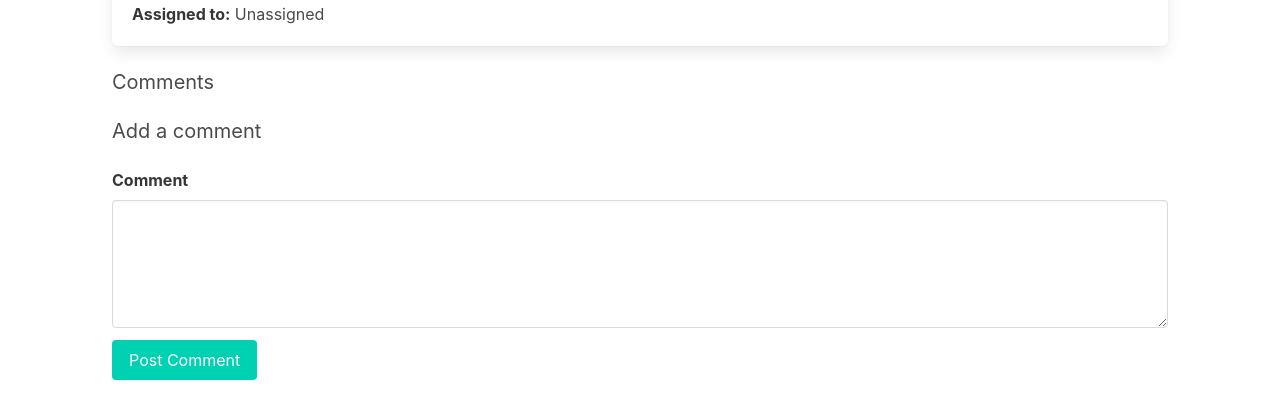
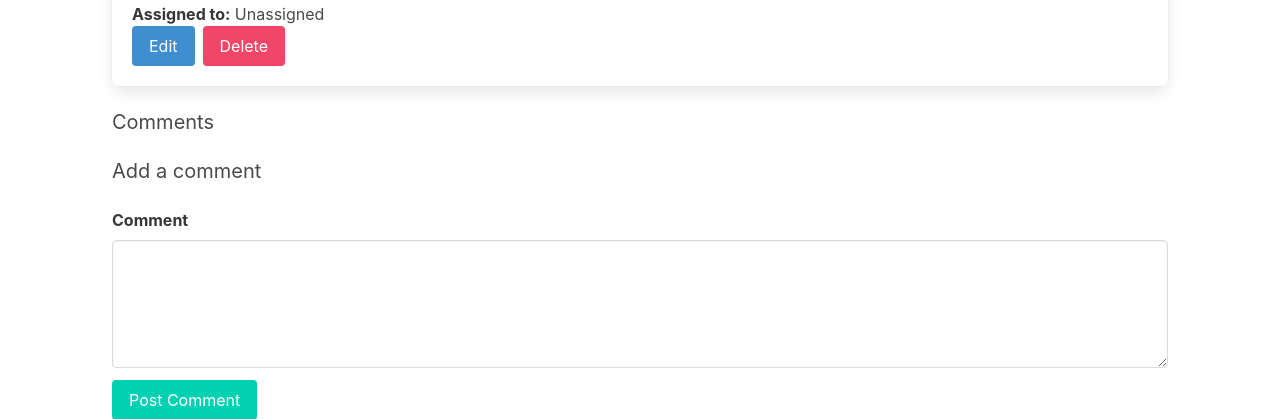
Before and after one commit to Awesomefusion/TicketSystemApplication, a Flask app: template app/templates/tickets/view.html in a window 1280 px wide. Shown: the part 230-649 px from the top of the page. Run offline with Flask 3, Linux system fonts and the light colour scheme; the template is opened without the code that fills it: values that come from a table or form of the project are taken from there, others are empty; parts of the project's set-up code (start-up, migrations or seed data) failed here and were passed over.

Commit message:
Allow admins and ticket owners to delete tickets and comments

```diff
--- a/app/models.py
+++ b/app/models.py
@@ -23,7 +23,7 @@ class User(UserMixin, db.Model):
         'Ticket',
         back_populates='creator',
         foreign_keys='Ticket.created_by',
-        lazy=True
+        lazy=True, cascade="all, delete-orphan", passive_deletes=True
     )
     # Tickets assigned to this user
     tickets_assigned = db.relationship(
@@ -37,7 +37,7 @@ class User(UserMixin, db.Model):
     comments = db.relationship(
         'Comment',
         back_populates='author',
-        lazy=True
+        lazy=True, cascade="all, delete-orphan", passive_deletes=True
     )
 
 
--- a/app/templates/tickets/view.html
+++ b/app/templates/tickets/view.html
@@ -1,4 +1,3 @@
-{# templates/tickets/view.html #}
 {% extends 'base.html' %}
 
 {% block content %}
@@ -10,11 +9,20 @@
       <p><strong>Status:</strong> {{ ticket.status }}</p>
       <p><strong>Assigned to:</strong> {{ ticket.assignee.username if ticket.assignee else 'Unassigned' }}</p>
 
-      {% if current_user.role == 'admin' or current_user.department.name == 'IT Support' %}
+      {% if current_user.role == 'admin'
+            or current_user.department.name == 'IT Support'
+            or ticket.created_by == current_user.id %}
       <div class="buttons">
-        <a href="{{ url_for('tickets.edit_ticket', ticket_id=ticket.id) }}" class="button is-info">Edit</a>
-        <form action="{{ url_for('tickets.delete_ticket', ticket_id=ticket.id) }}" method="post" style="display:inline;">
-          <button type="submit" class="button is-danger">Delete</button>
+        <a href="{{ url_for('tickets.edit_ticket', ticket_id=ticket.id) }}" class="button is-info">
+          Edit
+        </a>
+        <form action="{{ url_for('tickets.delete_ticket', ticket_id=ticket.id) }}"
+              method="post"
+              style="display:inline;">
+          <button type="submit" class="button is-danger"
+                  onclick="return confirm('Really delete this ticket?');">
+            Delete
+          </button>
         </form>
       </div>
       {% endif %}
@@ -24,11 +32,22 @@
     <ul>
       {% for comment in ticket.comments %}
       <li class="box">
-        <p><strong>{{ comment.author.username }}</strong> <em>at {{ comment.timestamp.strftime('%Y-%m-%d %H:%M') }}</em>:</p>
+        <p>
+          <strong>{{ comment.author.username }}</strong>
+          <em>at {{ comment.timestamp.strftime('%Y-%m-%d %H:%M') }}</em>:
+        </p>
         <p>{{ comment.comment }}</p>
-        {% if current_user.role == 'admin' or current_user.department.name == 'IT Support' %}
-        <form action="{{ url_for('tickets.delete_comment', comment_id=comment.id) }}" method="post" style="display:inline;">
-          <button type="submit" class="button is-small is-danger">Delete</button>
+
+        {% if current_user.role == 'admin'
+              or current_user.department.name == 'IT Support'
+              or ticket.created_by == current_user.id %}
+        <form action="{{ url_for('tickets.delete_comment', comment_id=comment.id) }}"
+              method="post"
+              style="display:inline;">
+          <button type="submit" class="button is-small is-danger"
+                  onclick="return confirm('Really delete this comment?');">
+            Delete
+          </button>
         </form>
         {% endif %}
       </li>
@@ -36,7 +55,8 @@
     </ul>
 
     <h3 class="subtitle">Add a comment</h3>
-    <form action="{{ url_for('tickets.comment_ticket', ticket_id=ticket.id) }}" method="post">
+    <form action="{{ url_for('tickets.comment_ticket', ticket_id=ticket.id) }}"
+          method="post">
       {{ comment_form.hidden_tag() }}
       <div class="field">
         <label class="label">{{ comment_form.comment.label }}</label>
@@ -45,7 +65,9 @@
         </div>
       </div>
       <div class="control">
-        <button type="submit" class="button is-primary">Post Comment</button>
+        <button type="submit" class="button is-primary">
+          Post Comment
+        </button>
       </div>
     </form>
   </div>
```
Also changed, not shown: app/routes/tickets.py (+33 -5 lines), app/templates/admin_users.html (+9 -7 lines).
